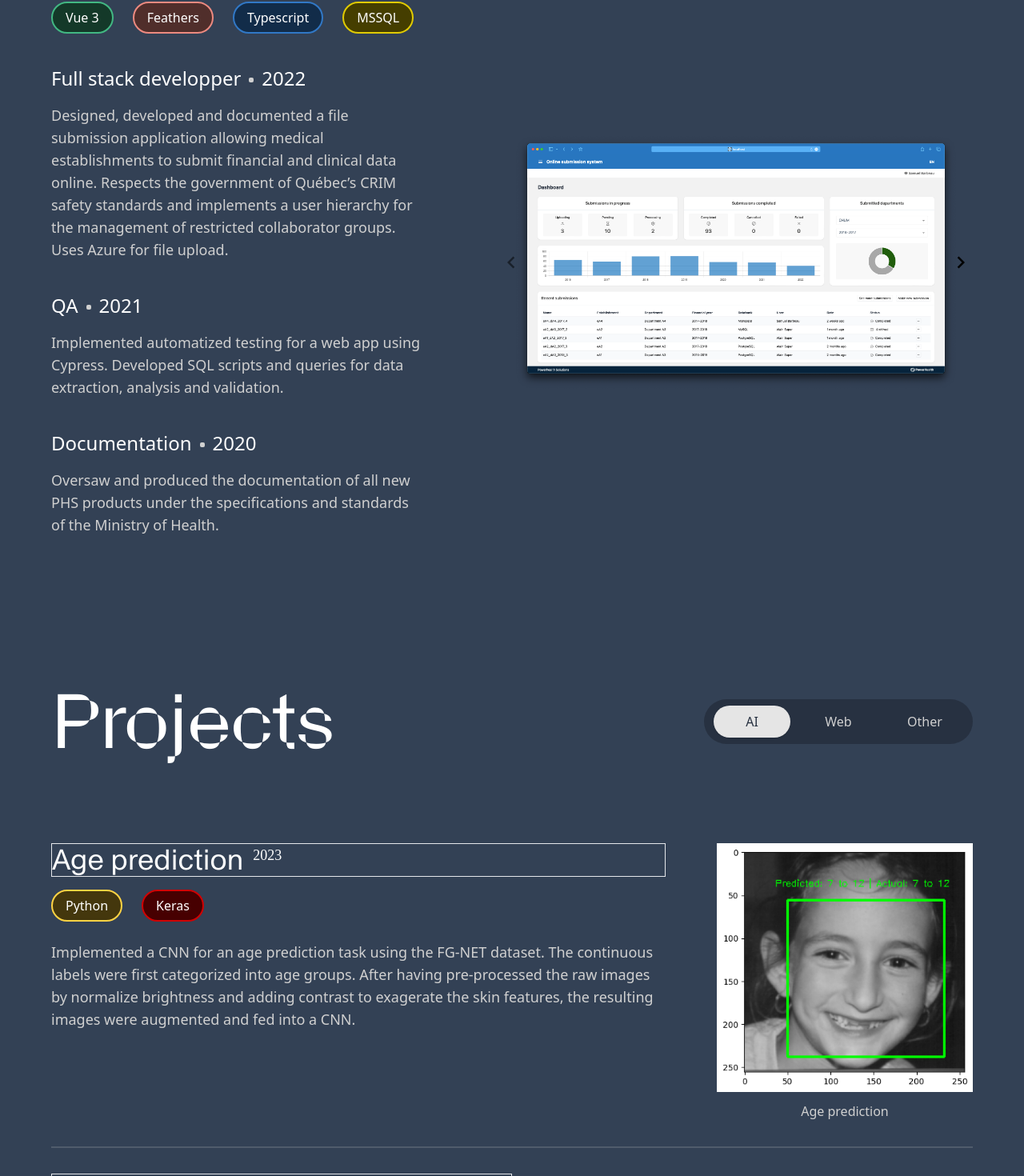
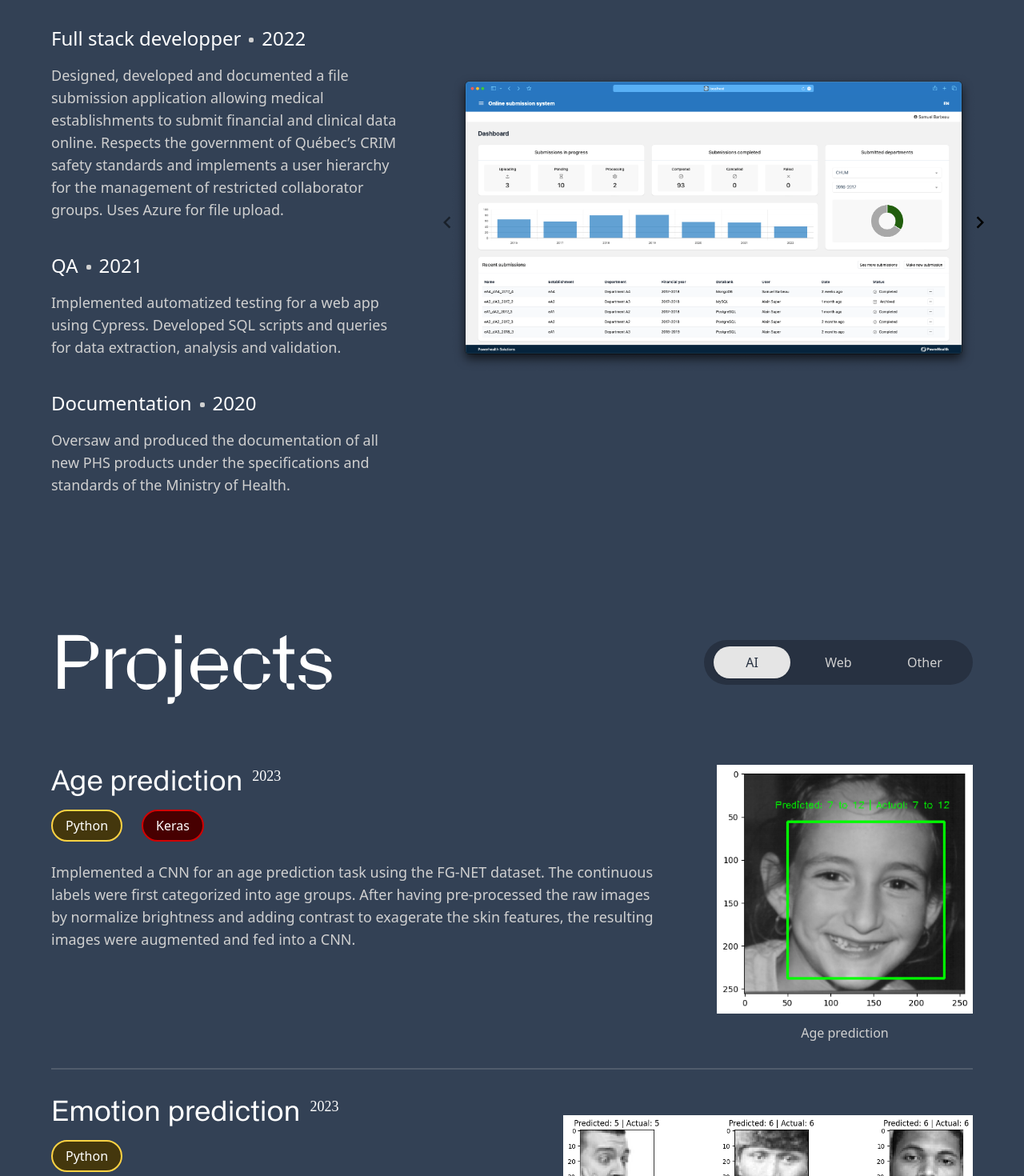
Before and after one commit to samb271/portfolio, a Vue app: page / in a window 1280 px wide. Shown: the part 1104-2574 px from the top of the page at 80% size. Built offline with nearby package versions, Linux system fonts and the light colour scheme.

Commit message:
pills and titles mobile friendly

```diff
--- a/src/components/Pill.vue
+++ b/src/components/Pill.vue
@@ -12,7 +12,7 @@ const { borderColor, color } = defineProps({
 </script>
 
 <template>
-  <div :class="['text-base border-2 h-10 min-w-fit px-4 mt-4 mr-6 grid place-items-center rounded-full text-text-primary', borderColor, color]">
+  <div :class="['lg:text-base md:text-sm text-xs border-2 lg:h-10 h-8 min-w-fit lg:px-4 px-3 mt-4 grid place-items-center rounded-full text-text-primary', borderColor, color]">
     <slot></slot>
   </div>
 </template>
--- a/src/components/Projects/aiProjects.vue
+++ b/src/components/Projects/aiProjects.vue
@@ -25,7 +25,7 @@ const isLinesOfActionVisible = ref(false);
             </button>
           </Section>
           <div v-if="isAgePredictionVisible">
-            <div class="flex">
+            <div class="flex lg:gap-6 gap-3">
               <Pill border-color="border-[#ffd343]" color="bg-[#44370D]">Python</Pill>
               <Pill border-color="border-[#D00002]" color="bg-[#470001]">Keras</Pill>
             </div>
@@ -56,7 +56,7 @@ const isLinesOfActionVisible = ref(false);
             </button>
           </Section>
           <div v-if="isEmotionPredictionVisible">
-            <div class="flex">
+            <div class="flex lg:gap-6 gap-3">
               <Pill border-color="border-[#ffd343]" color="bg-[#44370D]">Python</Pill>
             </div>
             <div class="flex">
@@ -90,7 +90,7 @@ const isLinesOfActionVisible = ref(false);
             </button>
           </Section>
           <div v-if="isPyCluesVisible">
-            <div class="flex">
+            <div class="flex lg:gap-6 gap-3">
               <Pill border-color="border-[#ffd343]" color="bg-[#44370D]">Python</Pill>
             </div>
             <div class="flex">
@@ -118,7 +118,7 @@ const isLinesOfActionVisible = ref(false);
             </button>
           </Section>
           <div v-if="isShapeRecognitionVisible">
-            <div class="flex">
+            <div class="flex lg:gap-6 gap-3">
               <Pill border-color="border-[#ffd343]" color="bg-[#44370D]">Python</Pill>
             </div>
             <div class="flex">
@@ -150,7 +150,7 @@ const isLinesOfActionVisible = ref(false);
           </button>
         </Section>
         <div v-if="isLinesOfActionVisible">
-          <div class="flex">
+          <div class="flex lg:gap-6 gap-3">
             <Pill border-color="border-[#ED8B00]" color="bg-[#502F00]">Java</Pill>
           </div>
           <div class="flex">
--- a/src/components/Section.vue
+++ b/src/components/Section.vue
@@ -7,7 +7,7 @@ const { time } = defineProps({
 </script>
 
 <template>
-  <p class="section text-4xl text-text-primary flex transition duration-300 border">
+  <p class="section lg:text-4xl md:text-3xl text-2xl text-text-primary flex transition duration-300">
   <div class="">
     <slot></slot>
   </div>
--- a/src/components/Text.vue
+++ b/src/components/Text.vue
@@ -14,7 +14,7 @@ const { title } = defineProps({
 <template>
   <template v-if="year">
     <div class="text-text-secondary text-lg max-w-2xl mt-10">
-      <div v-if="title" class="text-text-primary pb-4 flex flex-row items-center text-2xl">
+      <div v-if="title" class="text-text-primary pb-4 flex flex-row items-center lg:text-2xl text-xl">
         <p>{{ title }}</p>
         <div class="bg-text-secondary w-1.5 h-1.5 rounded-sm mt-1 mx-2.5"></div>
         <p>{{ year }}</p>
@@ -23,7 +23,7 @@ const { title } = defineProps({
     </div>
   </template>
   <template v-else>
-    <div class="text-text-secondary text-lg max-w-3xl mt-6">
+    <div class="text-text-secondary lg:text-lg text-md max-w-3xl mt-6">
       <div v-if="title" class="text-text-primary pb-4 flex flex-row items-center text-2xl">
         <p>{{ title }}</p>
       </div>
--- a/src/components/Title.vue
+++ b/src/components/Title.vue
@@ -2,7 +2,7 @@
 </script>
 
 <template>
-  <p class="title text-text-primary scroll-my-24">
+  <p class="title text-text-primary scroll-my-24 lg:text-8xl md:text-6xl text-5xl">
     <slot></slot>
   </p>
 </template>
@@ -10,6 +10,5 @@
 <style scoped>
 .title{
   font-family: "Parabole Display";
-  font-size: 96px;
 }
 </style>
--- a/src/components/app/Work.vue
+++ b/src/components/app/Work.vue
@@ -26,9 +26,9 @@ watch(targetIsVisible, () => {
     <Section time="2020 - 2023">Powerhealth Solutions</Section>
 
     <div class="flex xl:flex-row gap-16 flex-col">
-      <div class="grow pr-8">
+      <div class="grow">
 
-        <div class="flex">
+        <div class="flex lg:gap-6 gap-3">
           <Pill border-color="border-[#42B883]" color="bg-[#143929]">Vue 3</Pill>
           <Pill border-color="border-[#ED8A80]" color="bg-[#502E2B]">Feathers</Pill>
           <Pill border-color="border-[#3178C6]" color="bg-[#122C49]">Typescript</Pill>
@@ -47,8 +47,8 @@ watch(targetIsVisible, () => {
           specifications and standards of the
           Ministry of Health.</Text>
       </div>
-      <div class="grow max-w-6xl h-fit my-auto">
-        <Carousel class="z-10">
+      <div class="grow max-w-7xl -mx-6 my-auto">
+        <Carousel>
           <Slide key="1">
             <img src="../../assets/ssel/ssel_dashboard.png" alt="" class="object-scale-down">
           </Slide>
```
